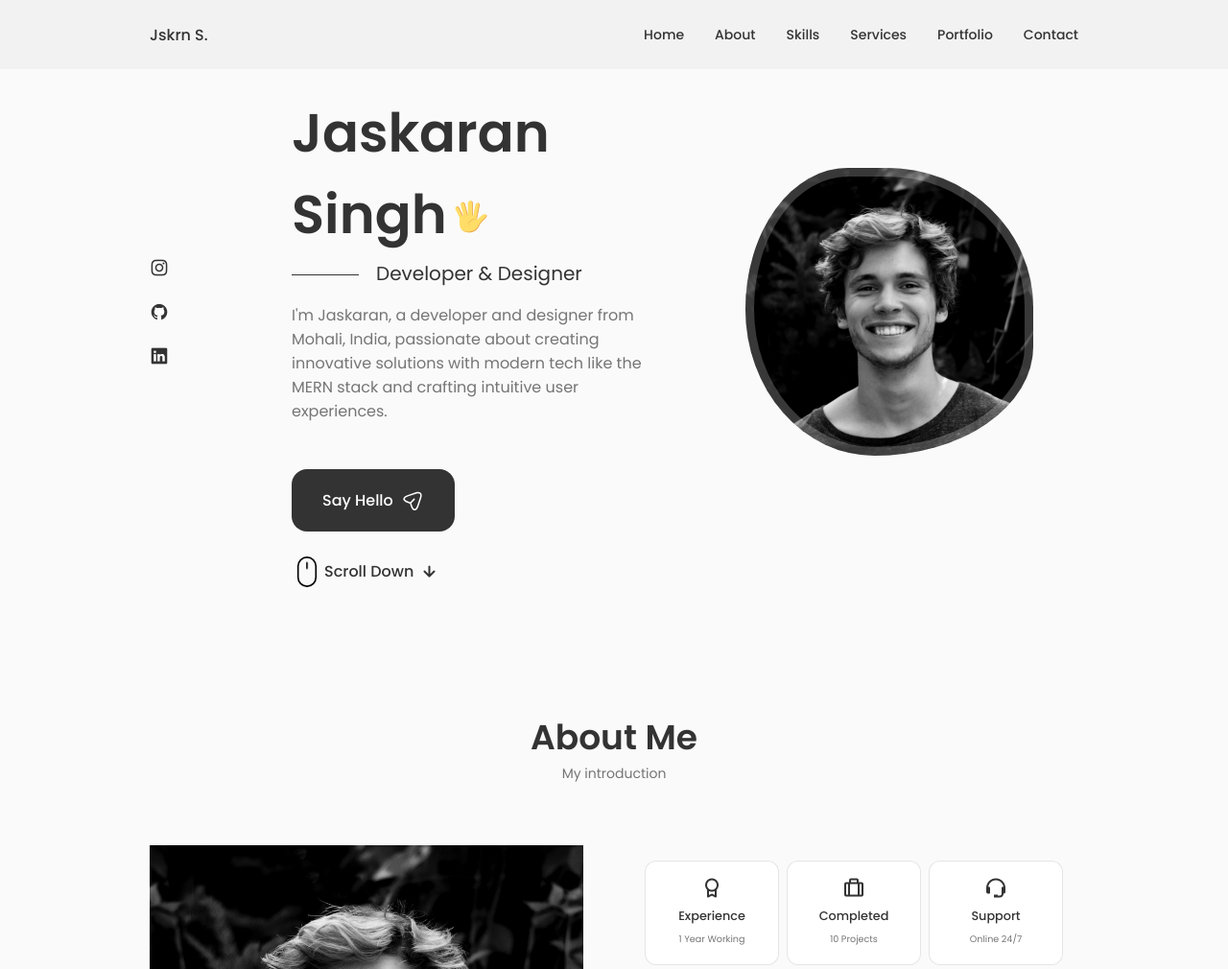
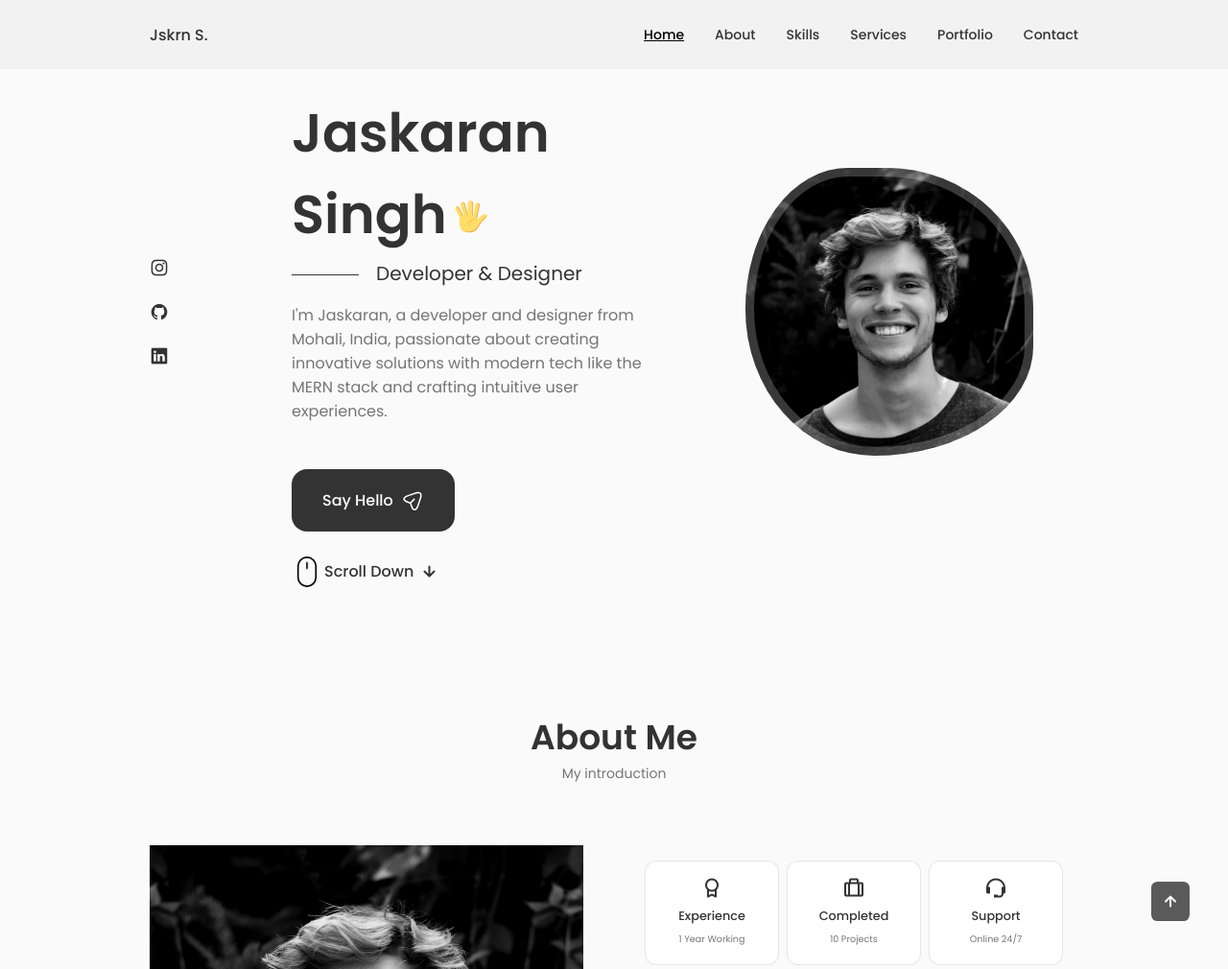
Before and after one commit to jskrn-1911/jskrn1911-portfolio-repo, a React (Create React App) app: page / in a window 1280 px wide. Shown: the top 1010 px of the page at 96% size. Built offline with nearby package versions, Linux system fonts and the light colour scheme.

Commit message:
added scroll ap component and active links

```diff
--- a/src/App.js
+++ b/src/App.js
@@ -8,6 +8,7 @@
 import Qualification from "./components/Qualification";
 import Contact from "./components/Contact";
 import Footer from "./components/Footer";
+import ScrollUp from "./components/ScrollUp";
 
 function App() {
   return (
@@ -20,8 +21,9 @@
         <Services />
         <Qualification />
         <Contact />
-        <Footer />
       </main>
+      <Footer />
+      <ScrollUp />
     </>
   );
 }
--- a/src/components/Header/header.css
+++ b/src/components/Header/header.css
@@ -46,6 +46,11 @@
 .active-link,
 .nav__link:hover{
     color: #000000;
+    text-decoration: underline;
+}
+
+.show-scroll{
+    box-shadow: 0 -1px 4px rgba(0, 0, 0, 0.15);
 }
 
 @media screen and (max-width: 768px) {
--- a/src/components/Header/index.jsx
+++ b/src/components/Header/index.jsx
@@ -2,7 +2,15 @@
 import "./header.css"
 
 const Header = () => {
+    window.addEventListener("scroll", function () {
+        const header = this.document.querySelector(".header");
+
+        if(this.scrollY >= 80) header.classList.add("scroll-header");
+        else header.classList.remove("show-scroll");
+    })
+
     const [toggle, setToggle] = useState(false);
+    const [activeTab, setActiveTab] =useState("#home")
     return (
         <header className='header'>
             <nav className='nav container'>
@@ -11,37 +19,37 @@
                     <ul className='nav__list '>
 
                         <li className='nav__item'>
-                            <a href="#home" className='nav__link'>
+                            <a href="#home" onClick={() => setActiveTab("#home")} className={activeTab === "#home" ? "nav__link active-link": "nav__link"}>
                                 <i className='uil  uil-estate nav__icon'></i> Home
                             </a>
                         </li>
 
                         <li className='nav__item'>
-                            <a href="#about" className='nav__link'>
+                            <a href="#about" onClick={() => setActiveTab("#about")} className={activeTab === "#about" ? "nav__link active-link": "nav__link"}>
                                 <i className='uil  uil-user nav__icon'></i> About
                             </a>
                         </li>
 
                         <li className='nav__item'>
-                            <a href="#skills" className='nav__link'>
+                            <a href="#skills" onClick={() => setActiveTab("#skills")} className={activeTab === "#skills" ? "nav__link active-link": "nav__link"}>
                                 <i className='uil  uil-file-alt nav__icon'></i> Skills
                             </a>
                         </li>
 
                         <li className='nav__item'>
-                            <a href="#services" className='nav__link'>
+                            <a href="#services" onClick={() => setActiveTab("#services")} className={activeTab === "#services" ? "nav__link active-link": "nav__link"}>
                                 <i className='uil  uil-briefcase-alt nav__icon'></i> Services
                             </a>
                         </li>
 
                         <li className='nav__item'>
-                            <a href="#portfolio" className='nav__link'>
+                            <a href="#portfolio" onClick={() => setActiveTab("#portfolio")} className={activeTab === "#portfolio" ? "nav__link active-link": "nav__link"}>
                                 <i className='uil  uil-scenery nav__icon'></i> Portfolio
                             </a>
                         </li>
 
                         <li className='nav__item'>
-                            <a href="#contact" className='nav__link'>
+                            <a href="#contact" onClick={() => setActiveTab("#contact")} className={activeTab === "#contact" ? "nav__link active-link": "nav__link"}>
                                 <i className='uil  uil-message nav__icon'></i> Contact
                             </a>
                         </li>
--- /dev/null
+++ b/src/components/ScrollUp/index.jsx
@@ -0,0 +1,19 @@
+import React from 'react'
+import "./scrollup.css"
+
+const ScrollUp = () => {
+    window.addEventListener("scroll", function () {
+        const scrollUp = this.document.querySelector(".scrollup");
+
+        if(this.scrollY >= 560) scrollUp.classList.add("show-scroll");
+        else scrollUp.classList.remove("show-scroll");
+    })
+
+    return (
+        <a href="#" className="scrollup scrollup__icon">
+            <i className="uil uil-arrow-up"></i>
+        </a>
+    )
+}
+
+export default ScrollUp
--- /dev/null
+++ b/src/components/ScrollUp/scrollup.css
@@ -0,0 +1,47 @@
+.scrollup{
+    position: fixed;
+    right: 2.5rem;
+    bottom: -20%;
+    background-color: #333333;
+    opacity: 0.8;
+    padding: 0.2rem 0.5rem;
+    border-radius: 0.4rem;
+    z-index: 10;
+    transition: 0.4s;
+}
+
+.scrollup__icon{
+    font-size: 1.5rem;
+    color: #fff;
+}
+
+.scrollup__icon:hover{
+    background-color: #000000;
+}
+
+.show-scroll{
+  bottom: 3rem;
+}
+
+@media screen and (max-width: 992px) {
+    .scrollup{
+        right: 1.5rem;
+        padding: 0.18rem 0.4rem;
+    }
+
+    .scrollup-icon{
+        font-size: 1.25rem;
+    }
+}
+
+@media screen and (max-width: 768px) {
+    .show-scroll{
+        bottom: 4rem;
+    }
+}
+
+@media screen and (max-width: 350px) {
+    .scrollup{
+        right: 1rem;
+    }
+}
```
